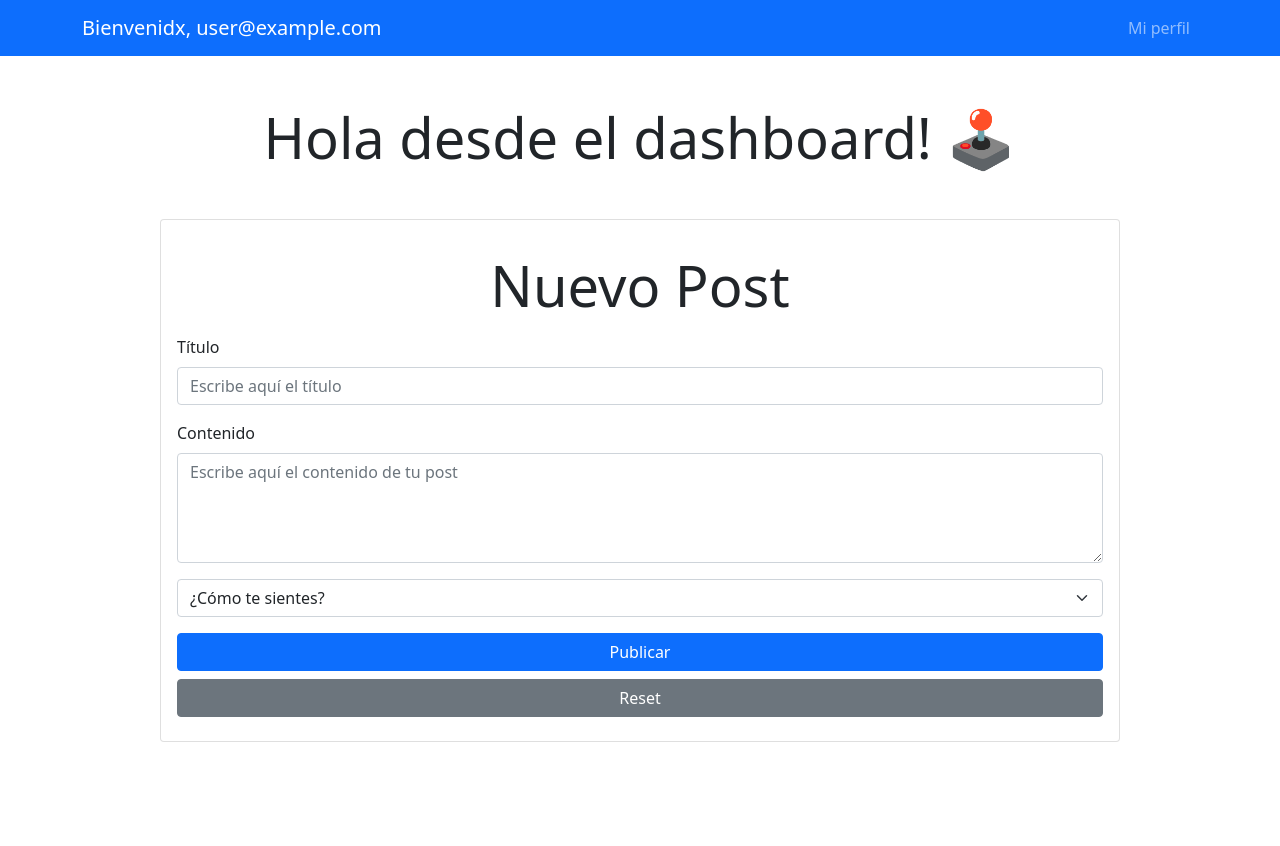
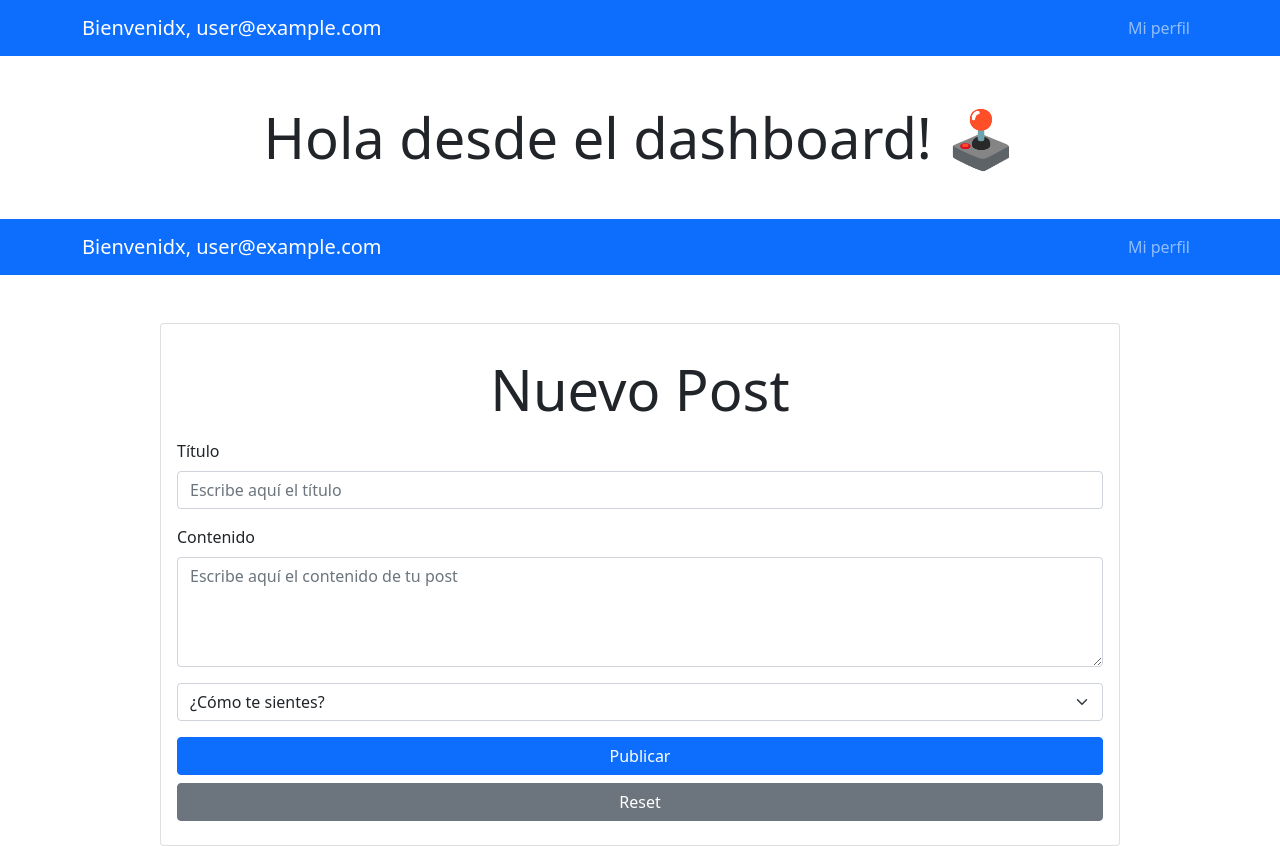
Before and after one commit to pedroagont/frontend-g7, a React (Create React App) app: page / in a window 1280 px wide. Before the commit the page ends 800 px from the top, so only its background shows below. Built offline with nearby package versions, Linux system fonts and the light colour scheme; no server answers; sample sign-in values are in the browser's storage.

Commit message:
Agregar barra de navegación y envolver en fragmento

```diff
--- a/src/components/PostForm.js
+++ b/src/components/PostForm.js
@@ -1,6 +1,7 @@
 import { useRef, useState } from 'react';
 import { Alert, Button, Card, Form } from 'react-bootstrap';
 import { firestoreDB } from '../firebase';
+import NavigationBar from './NavigationBar';
 
 function PostForm() {
   const postTitle = useRef();
@@ -43,6 +44,8 @@ function PostForm() {
   }
 
   return (
+    <>
+      <NavigationBar />
       <Card className="w-75 mx-auto mt-5">
         <Card.Body>
           <h1 className="display-4 text-center my-3">Nuevo Post</h1>
@@ -76,6 +79,7 @@ function PostForm() {
           </Form>
         </Card.Body>
       </Card>
+    </>
   );
 }
 
```
Lines whose indentation alone changed are shown as unchanged.
